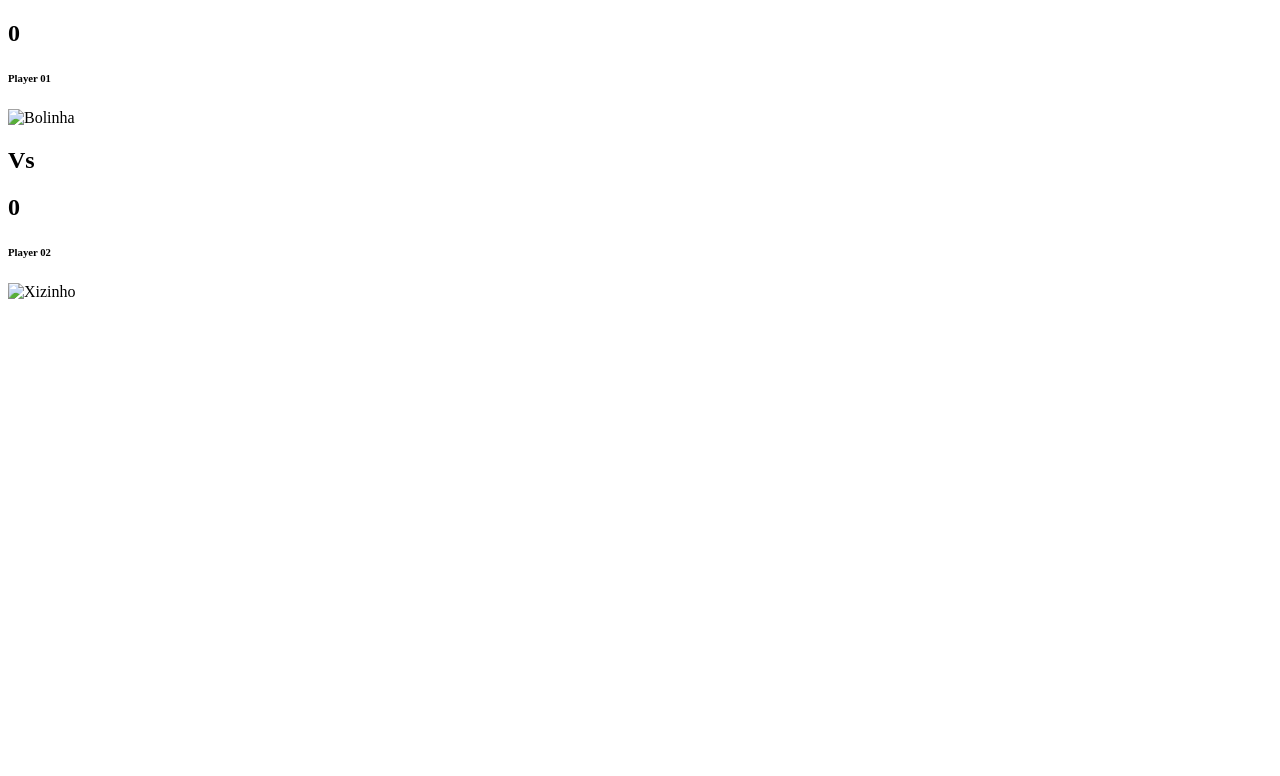
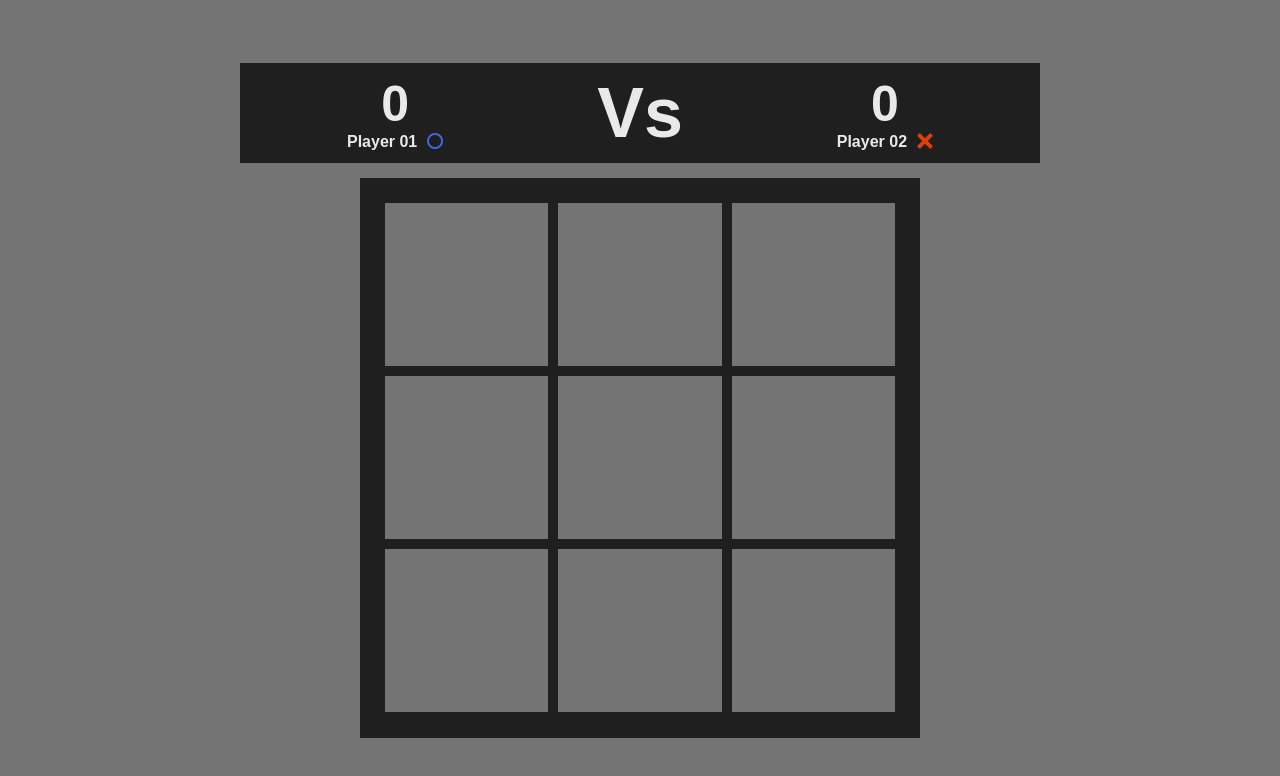
Before and after one commit to Joselacerdajunior/tic-tac-toe-js, a plain HTML site: page index.html in a window 1280 px wide. Drawn offline with Linux system fonts and the light colour scheme; the site is published under a folder, as on GitHub Pages, so addresses that start at the root find nothing.

Commit message:
Update index.html
Correção dos links e imagens

```diff
--- a/index.html
+++ b/index.html
@@ -4,7 +4,7 @@
     <meta charset="UTF-8">
     <meta name="viewport" content="width=device-width, initial-scale=1.0">
 
-    <link rel="stylesheet" href="/style/main.css">
+    <link rel="stylesheet" href="./style/main.css">
 
     <title>Tic-Tac-Toe</title>
 </head>
@@ -15,7 +15,7 @@
                 <h2 id="text-player1">0</h2>
                 <div class="player-mark">
                     <h6>Player 01</h6>
-                    <img src="/images/o-blue.png" alt="Bolinha">
+                    <img src="./images/o-blue.png" alt="Bolinha">
                 </div>
             </div>
             <h2>Vs</h2>
@@ -23,7 +23,7 @@
                 <h2 id="text-player2">0</h2>
                 <div class="player-mark">
                     <h6>Player 02</h6>
-                    <img src="/images/x-orange.png" alt="Xizinho">
+                    <img src="./images/x-orange.png" alt="Xizinho">
                 </div>
             </div>
         </div>
@@ -39,6 +39,6 @@
             <div class="space box9" id="box9"><p></p></div>
         </div>
     </div>
-    <script src="/js/app.js"></script>
+    <script src="./js/app.js"></script>
 </body>
 </html>
```
